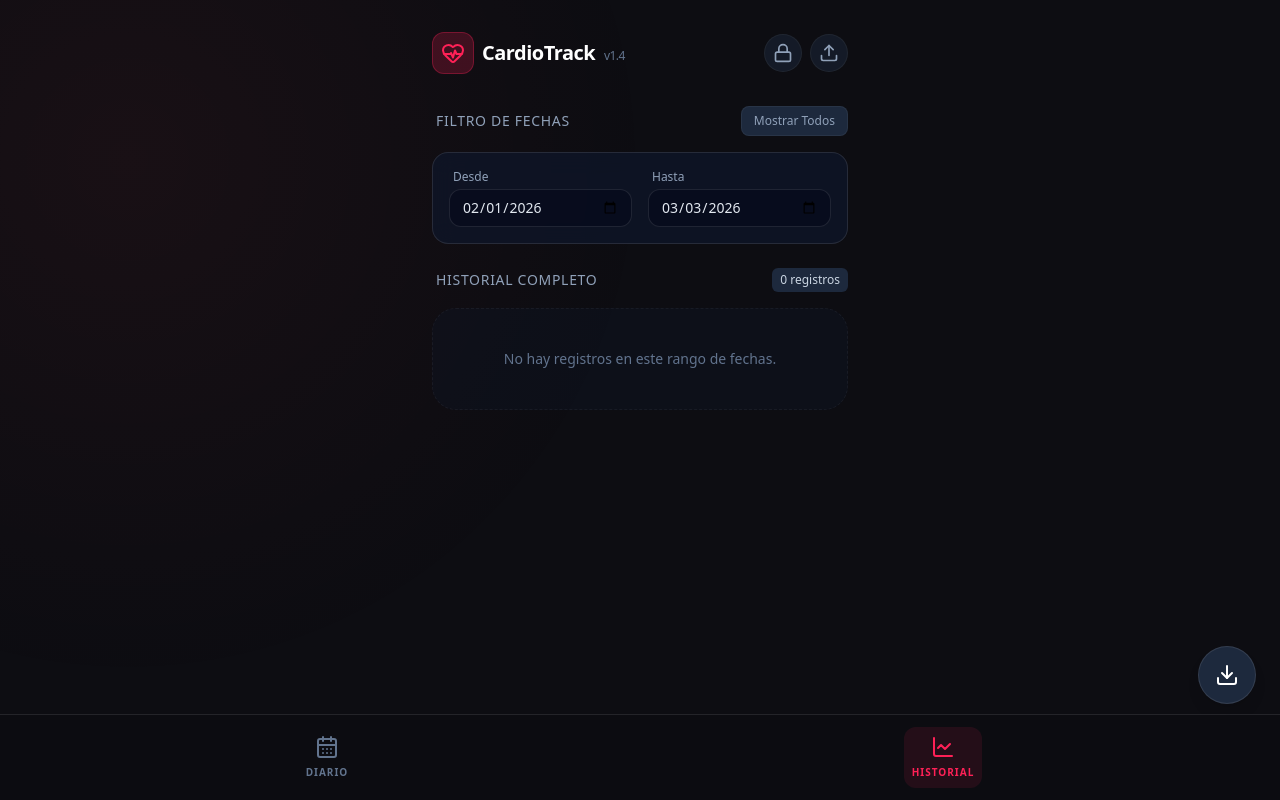
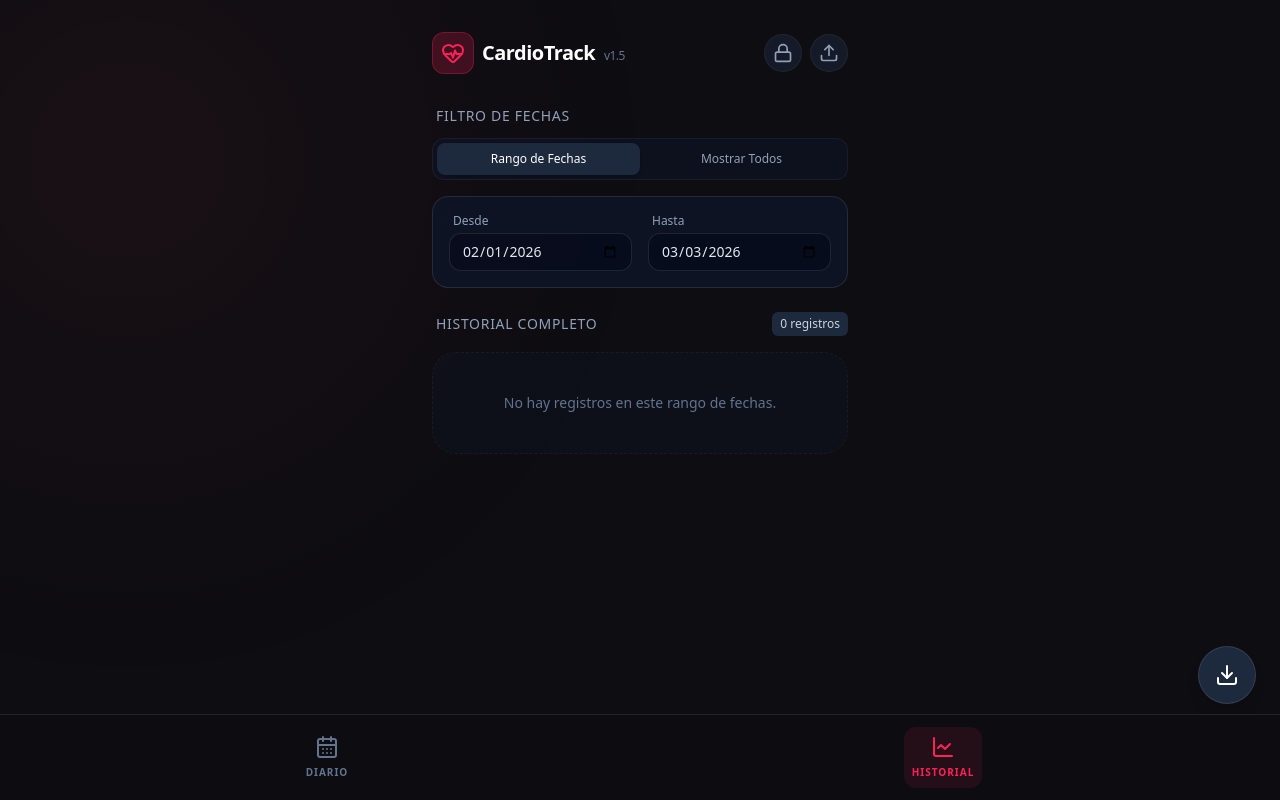
Before and after one commit to edureg/cardiotrack, a React (Vite) app: page / in a window 1280 px wide. Both pictures are taken after a click on the button "HISTORIAL". Built offline with nearby package versions, Linux system fonts and the light colour scheme.

Commit message:
Formato hora a 24 y seleccion rango

```diff
--- a/src/App.tsx
+++ b/src/App.tsx
@@ -105,7 +105,7 @@ export default function App() {
     systolic: log.systolic,
     diastolic: log.diastolic,
     pulse: log.pulse,
-    fullDate: new Date(log.timestamp).toLocaleString('es-AR', { dateStyle: 'short', timeStyle: 'short' })
+    fullDate: new Date(log.timestamp).toLocaleString('es-AR', { day: '2-digit', month: '2-digit', year: '2-digit', hour: '2-digit', minute: '2-digit', hour12: false })
   }));
 
   const formatDate = (date: Date) => {
@@ -166,7 +166,7 @@ export default function App() {
         <div className="flex-1">
           <div className="flex items-center gap-2 mb-1">
             <span className="text-xs font-medium text-slate-400 bg-slate-800 px-2 py-0.5 rounded-md">
-              {showDate ? logDate.toLocaleString('es-AR', { day: '2-digit', month: '2-digit', hour: '2-digit', minute: '2-digit' }) : logDate.toLocaleTimeString('es-AR', { hour: '2-digit', minute: '2-digit' })}
+              {showDate ? logDate.toLocaleString('es-AR', { day: '2-digit', month: '2-digit', hour: '2-digit', minute: '2-digit', hour12: false }) : logDate.toLocaleTimeString('es-AR', { hour: '2-digit', minute: '2-digit', hour12: false })}
             </span>
             {isHigh && (
               <span className="flex items-center gap-1 text-xs font-medium text-rose-400 bg-rose-500/10 px-2 py-0.5 rounded-md border border-rose-500/20">
@@ -223,7 +223,7 @@ export default function App() {
               <HeartPulse className="w-6 h-6 text-rose-500" />
             </div>
             <h1 className="text-xl font-semibold tracking-tight text-white">
-              CardioTrack <span className="text-xs text-slate-500 font-normal ml-1">v1.4</span>
+              CardioTrack <span className="text-xs text-slate-500 font-normal ml-1">v1.5</span>
             </h1>
           </div>
 
@@ -359,16 +359,24 @@ export default function App() {
           </div>
         ) : (
           <div className="animate-in fade-in slide-in-from-bottom-4 duration-300">
-            <div className="flex items-center justify-between mb-4 ml-1">
-              <h2 className="text-sm font-medium text-slate-400 uppercase tracking-wider">
+            <div className="mb-4">
+              <h2 className="text-sm font-medium text-slate-400 uppercase tracking-wider ml-1 mb-3">
                 Filtro de Fechas
               </h2>
-              <button
-                onClick={() => setShowAllDates(!showAllDates)}
-                className={`text-xs font-medium px-3 py-1.5 rounded-lg transition-colors border ${showAllDates ? 'bg-rose-500/20 text-rose-400 border-rose-500/30' : 'bg-slate-800 text-slate-400 border-white/5 hover:bg-slate-700'}`}
-              >
-                {showAllDates ? 'Mostrando Todos' : 'Mostrar Todos'}
-              </button>
+              <div className="flex bg-slate-900/50 p-1 rounded-xl border border-white/5">
+                <button
+                  onClick={() => setShowAllDates(false)}
+                  className={`flex-1 text-xs font-medium px-3 py-2 rounded-lg transition-colors ${!showAllDates ? 'bg-slate-800 text-white shadow-sm' : 'text-slate-400 hover:text-slate-200'}`}
+                >
+                  Rango de Fechas
+                </button>
+                <button
+                  onClick={() => setShowAllDates(true)}
+                  className={`flex-1 text-xs font-medium px-3 py-2 rounded-lg transition-colors ${showAllDates ? 'bg-slate-800 text-white shadow-sm' : 'text-slate-400 hover:text-slate-200'}`}
+                >
+                  Mostrar Todos
+                </button>
+              </div>
             </div>
 
             {!showAllDates && (
--- a/src/utils/exportImport.ts
+++ b/src/utils/exportImport.ts
@@ -12,7 +12,7 @@ export const exportToCSV = () => {
   const rows = logs.map(log => {
     const date = new Date(log.timestamp);
     const dateString = date.toLocaleDateString('es-AR');
-    const timeString = date.toLocaleTimeString('es-AR', { hour: '2-digit', minute: '2-digit' });
+    const timeString = date.toLocaleTimeString('es-AR', { hour: '2-digit', minute: '2-digit', hour12: false });
     return [
       log.id,
       dateString,
```
